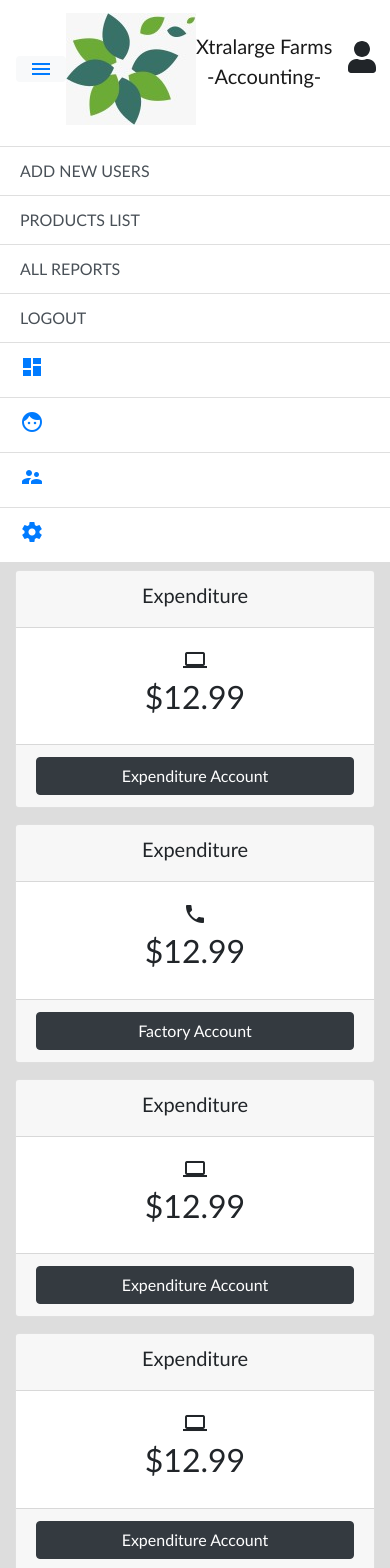
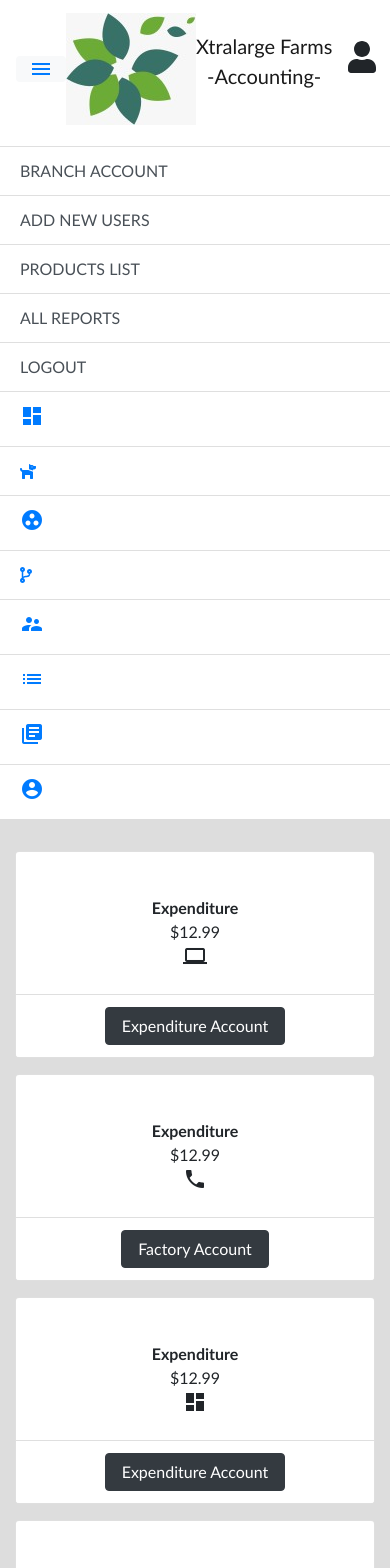
Before and after one commit to kinghoddy/xl-farms, a React app: page / in a window 390 px wide. Shown: the top 1568 px of the page. Built offline with nearby package versions, Linux system fonts and the light colour scheme; a web font is replaced by a local one.

Commit message:
dashboard

```diff
--- a/src/components/Navigation/Sidenav/SideIcon/SideIcon.css
+++ b/src/components/Navigation/Sidenav/SideIcon/SideIcon.css
@@ -1,6 +1,5 @@
 .list_group_item {
     background: none;
-    font-size: 1.3rem;
     transition: background 0.2s ease-in;
     font-weight: 600;
     width: 4.2rem;
@@ -8,7 +7,11 @@
     height: 3.5rem;
     display: flex;
     align-items: center;
+}
 
+.list_group_item i,
+.list_group_item {
+    font-size: 2rem !important;
 }
 
 .list_group_item.active,
--- a/src/components/Navigation/Sidenav/SideIcon/SideIcon.js
+++ b/src/components/Navigation/Sidenav/SideIcon/SideIcon.js
@@ -5,7 +5,7 @@ const sideIcon = props => (
 
     <a href="#HOME"
         className={" page-links justify-content-center list-group-item " + classes.list_group_item}>
-        <i className="material-icons">{props.children}</i>
+        <i className={props.class}>{props.children}</i>
     </a>
 )
 
--- a/src/components/Navigation/Sidenav/Sidenav.js
+++ b/src/components/Navigation/Sidenav/Sidenav.js
@@ -21,6 +21,7 @@ const sidenav = props => {
                 <SideNavItems>Admin Dashboard</SideNavItems>
                 <SideNavItems>farm account</SideNavItems>
                 <SideNavItems>factory account</SideNavItems>
+                <SideNavItems>branch account</SideNavItems>
                 <SideNavItems> add  new  users </SideNavItems>
                 <SideNavItems>products list</SideNavItems>
                 <SideNavItems>all reports</SideNavItems>
@@ -28,10 +29,14 @@ const sidenav = props => {
             </div>
             <div className={classes.SideIcons}>
                 <div className={" list-group list-group-flush"}>
-                    <SideIcon>dashboard</SideIcon>
-                    <SideIcon>face</SideIcon>
-                    <SideIcon>supervisor_account</SideIcon>
-                    <SideIcon>settings</SideIcon>
+                    <SideIcon class="material-icons">dashboard</SideIcon>
+                    <SideIcon class="fa fa-dog"></SideIcon>
+                    <SideIcon class="material-icons">group_work</SideIcon>
+                    <SideIcon class="fa fa-code-branch"></SideIcon>
+                    <SideIcon class="material-icons">supervisor_account</SideIcon>
+                    <SideIcon class="material-icons">list</SideIcon>
+                    <SideIcon class="material-icons">library_books</SideIcon>
+                    <SideIcon class="material-icons">account_circle</SideIcon>
                 </div>
             </div>
         </div>
--- a/src/containers/Dashboard/Dashboard.js
+++ b/src/containers/Dashboard/Dashboard.js
@@ -6,7 +6,7 @@ class Dashboard extends Component {
 
     render() {
         return (
-            <div className={classes.Dashboard + ' container-fluid'}>
+            <div className={classes.Dashboard + ' container-fluid py-4 text-center text-capitalize'}>
                 <div className="row">
                     <Card
                         header="expenditure"
@@ -23,13 +23,13 @@ class Dashboard extends Component {
                     <Card
                         header="expenditure"
                         body="$12.99"
-                        icon="computer"
+                        icon="dashboard"
                         footer="expenditure account"
                     />
                     <Card
                         header="expenditure"
                         body="$12.99"
-                        icon="computer"
+                        icon="shop"
                         footer="expenditure account"
                     />
                     <Card
--- a/src/containers/Dashboard/card/card.css
+++ b/src/containers/Dashboard/card/card.css
@@ -1,4 +1,17 @@
-.icon {
+.Card {
+  border-radius: .8rem;
+  overflow: hidden;
+  border: 0;
+}
+
+.cash {
+  font-family: "Segoe UI", Tahoma, Geneva, Verdana, sans-serif;
+  font-weight: 500;
+  font-size: 2rem;
+}
+
+.card_icon {
   font-size: 3rem;
-  color: orangered;
+  color: rgb(255, 72, 0);
+
 }
--- a/src/containers/Dashboard/card/card.js
+++ b/src/containers/Dashboard/card/card.js
@@ -2,17 +2,15 @@ import React from "react";
 import classes from "./card.css";
 
 const card = props => (
-    <div className="col-md-6 col-lg-3 py-2 text-center">
-        <div className={"card text-capitalize"}>
-            <div className={"card-header"}>
-                <h5>{props.header}</h5>
+    <div className="col-lg-3 py-2 px-lg-2 col-md-6">
+        <div className={"card pt-4 " + classes.Card}>
+            <div className="card-body">
+                <p className="m-0 font-weight-bold">{props.header} </p>
+                <p className={"m-0 " + classes.cash}>{props.body}</p>
+                <i className={classes.card_icon + " material-icons"}>{props.icon}</i>
             </div>
-            <div className={"card-body"}>
-                <i className={"material-icons " + classes.icon}>{props.icon}</i>
-                <h2>{props.body}</h2>
-            </div>
-            <div className={"card-footer"}>
-                <a href="./" className="btn btn-block btn-dark">{props.footer}</a>
+            <div class="card-footer bg-white ">
+                <a href="#spreadsheet" class=" btn px-3 btn-dark">{props.footer}</a>
             </div>
         </div>
     </div>
```
